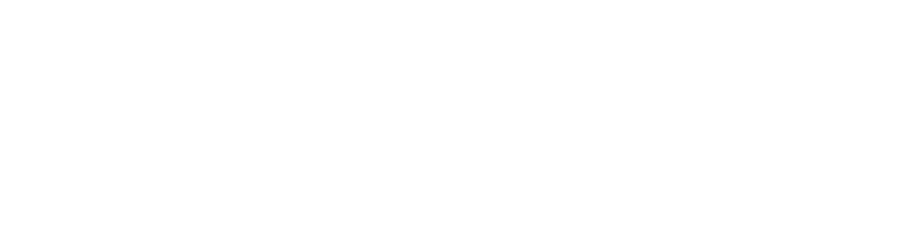
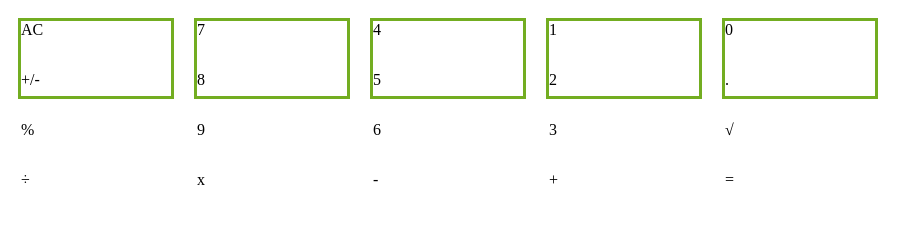
Before and after one commit to theguywhodoesthething/jQueryCalculator, a plain HTML site: page calculator.html in a window 1280 px wide. Shown: the whole page, without its empty margins (0-923 px from the left). Drawn offline with nearby package versions, Linux system fonts and the light colour scheme.

Commit message:
added buttons

```diff
--- /dev/null
+++ b/calcstyle.css
@@ -0,0 +1,12 @@
+.button {
+    height: 50px;
+    width: 50px;
+}
+
+.buttonRow {
+    display: inline-block;
+    width: 150px;
+    height: 75px;
+    margin: 10px;
+    border: 3px solid #73AD21;
+}
--- a/calculator.html
+++ b/calculator.html
@@ -6,6 +6,7 @@
     <title>jQuery Calculator</title>
     <script src="https://ajax.googleapis.com/ajax/libs/jquery/3.1.1/jquery.min.js"></script>
     <script src="./calculator.js"></script>
+    <link rel="stylesheet" type="text/css" href="./calcstyle.css">
 </head>
 
 <body>
--- a/calculator.js
+++ b/calculator.js
@@ -3,17 +3,40 @@ $(document).ready(function() {
 });
 
 // buttonArr size = 20
+var BUTTONS_PER_ROW = 4;
 var buttonArr = ['AC', '+/-', '%', '÷',
                   7, 8, 9, 'x', 4, 5, 6,
                   '-', 1, 2, 3, '+', 0,
                   '.', '√', '='];
 
 var config = function(){
-  $('.calcButton').on('click', function(e){
-    if($(this).text() === 'On!'){
-      $(this).text('Off!');
-    } else {
-      $(this).text('On!');
+
+  var counter = 0;
+
+  for(var i = 0; i < (buttonArr.length/BUTTONS_PER_ROW); i++) {
+
+    var $buttonRow = $('<div>');
+    $buttonRow.addClass('buttonRow');
+
+    for(var j = 0; j < BUTTONS_PER_ROW; j++){
+      var $button = $('<div>');
+      $button.addClass('button');
+      $button.text(buttonArr[counter]);
+      $buttonRow.append($button);
+      counter++;
     }
-  });
+    $('#calc').append($buttonRow);
+  }
+
+  // buttonArr.forEach(function(v,i,a){
+  //   $('#calc').append('<div>').text(v);
+  // });
+
+  // $('.calcButton').on('click', function(e){
+  //   if($(this).text() === 'On!'){
+  //     $(this).text('Off!');
+  //   } else {
+  //     $(this).text('On!');
+  //   }
+  // });
 }
```
